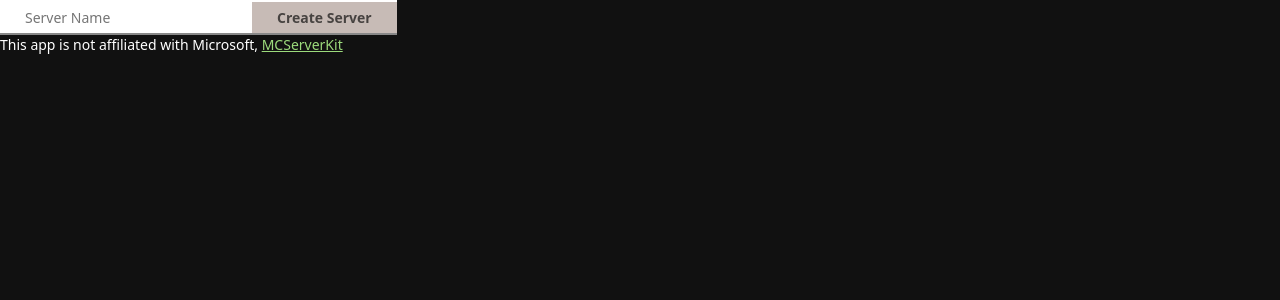
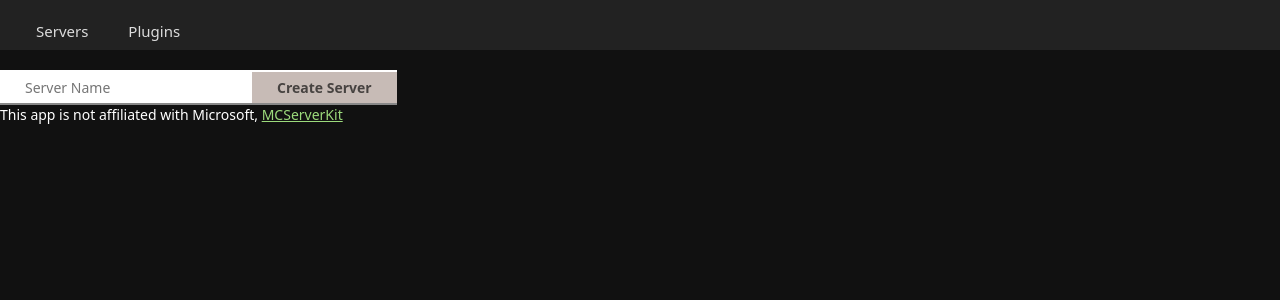
Before and after one commit to mcserverkit/app, a React app: page / in a window 1280 px wide. Shown: the top 300 px of the page. Built offline with nearby package versions, Linux system fonts and the light colour scheme; the HTML template or start-up script is replaced by a standard one; a web font is replaced by a local one.

Commit message:
Add navigation bar

```diff
--- a/src/App.css
+++ b/src/App.css
@@ -44,3 +44,30 @@ form button:hover {
 form button:active {
   background-color: #b8a9a3;
 }
+
+nav {
+  background-color: #222;
+  height: 50px;
+  padding: 16px 16px 0;
+  margin-bottom: 20px;
+}
+
+nav button {
+  padding: 5px 20px;
+  font-family: inherit;
+  font-size: 15px;
+  font-weight: 500;
+  color: #ddd;
+  border: none;
+  cursor: pointer;
+  background: none;
+}
+
+nav button:hover {
+  color: #fff;
+}
+
+nav button:focus {
+  font-weight: 800;
+  outline: 1px solid #fff;
+}
--- a/src/main.jsx
+++ b/src/main.jsx
@@ -4,6 +4,11 @@ import App from "./App";
 
 createRoot(document.getElementById("root")).render(
   <StrictMode>
+    <nav>
+      <button>Servers</button>
+      <button>Plugins</button>
+    </nav>
     <App />
   </StrictMode>,
 );
+g8uuwwe;
```
